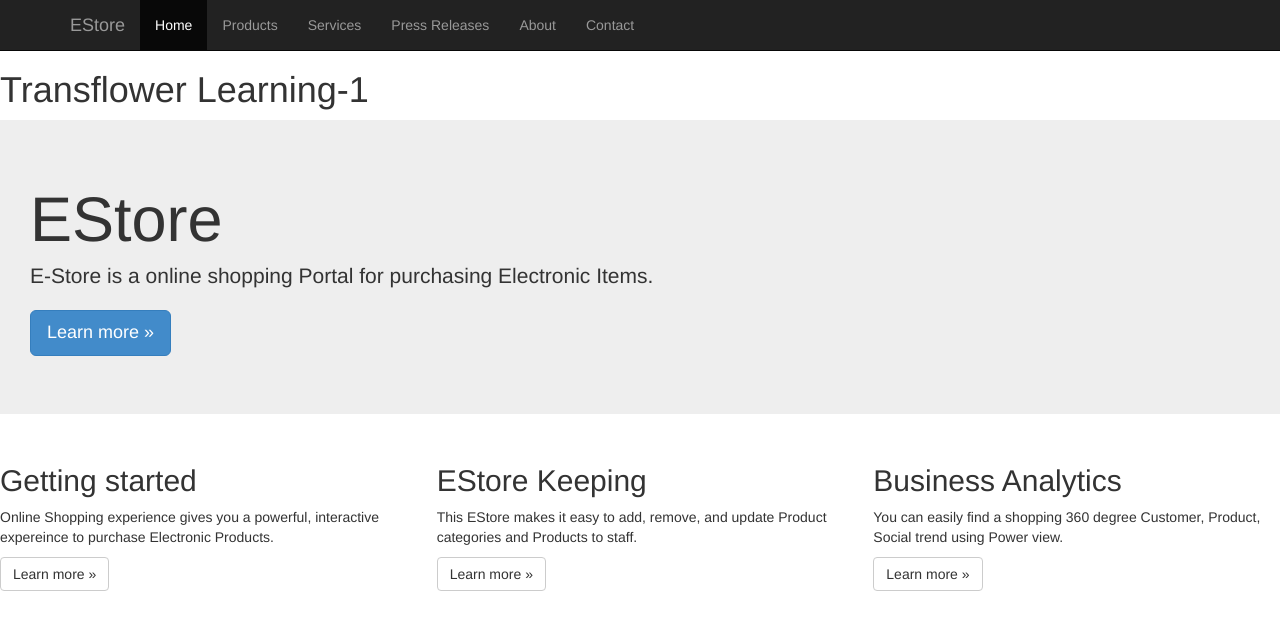
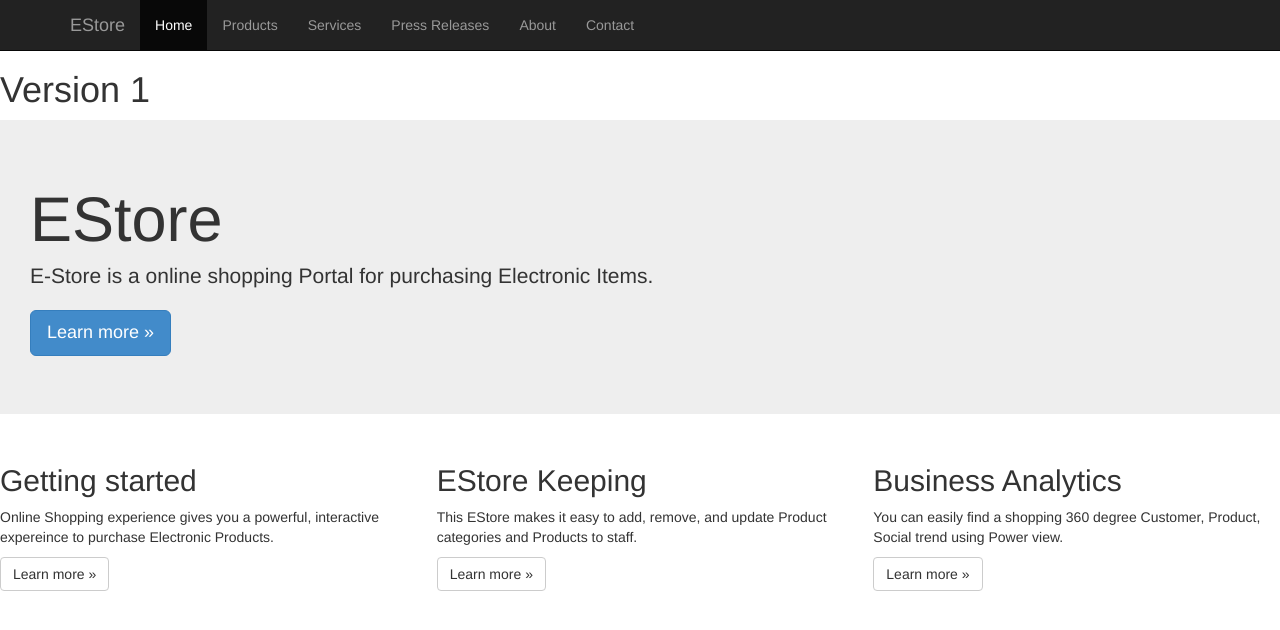
Before and after one commit to Harsha-Runwal/command, a website: page rockwell/public/index.html in a window 1280 px wide. Drawn offline with Linux system fonts and the light colour scheme.

Commit message:
Update index.html by harsha

```diff
--- a/rockwell/public/index.html
+++ b/rockwell/public/index.html
@@ -2,7 +2,7 @@
 <html ng-app="transflower">
 <head>
     <meta charset="utf-8" />
-    <title>--Harsha--</title>
+    <title>Version 1</title>
     <script>document.write('<base href="' + document.location + '" />');</script>
     <link href="css/bootstrap.min.css" rel="stylesheet">
     <link href="css/site.css" rel="stylesheet">
@@ -41,7 +41,7 @@
         </div>
     </nav>
 
-     <h1>Transflower Learning-1</h1>
+     <h1>Version 1</h1>
     <div ng-view></div>
 
     <div class="jumbotron">
```
